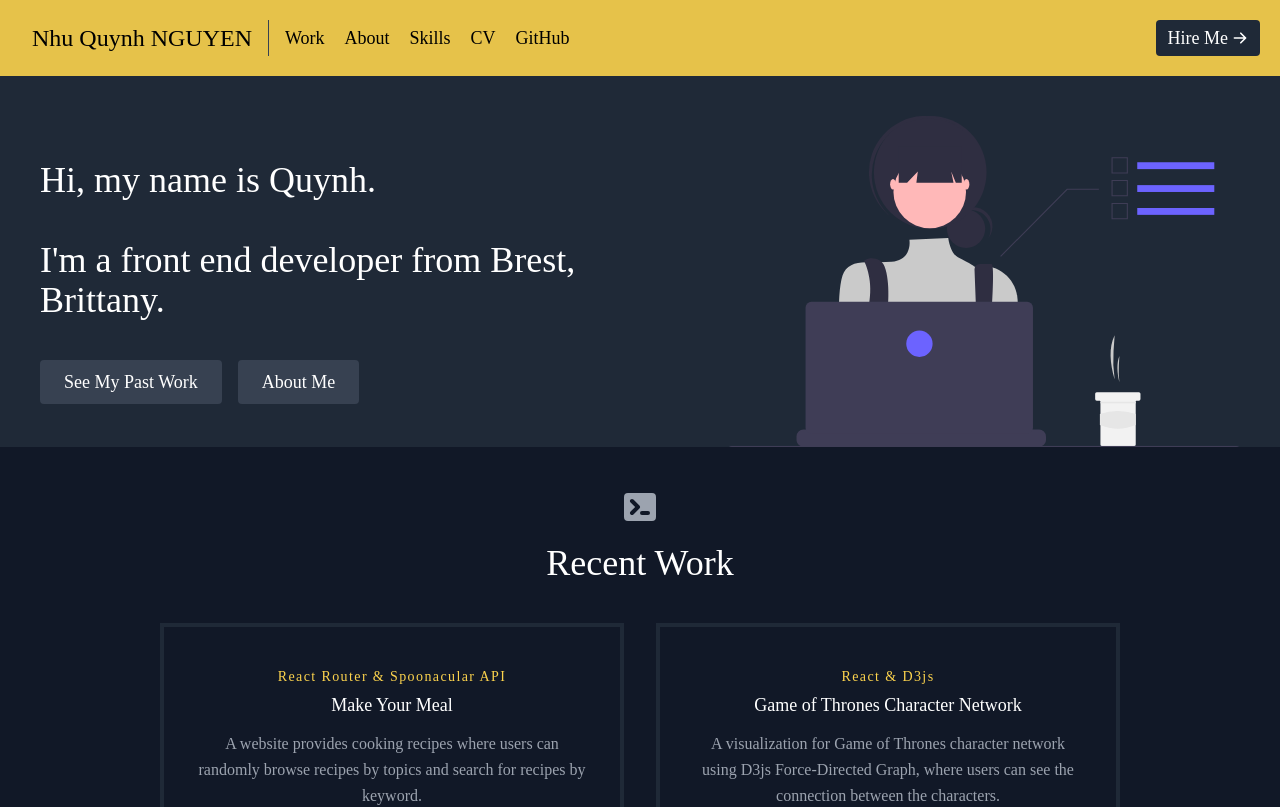
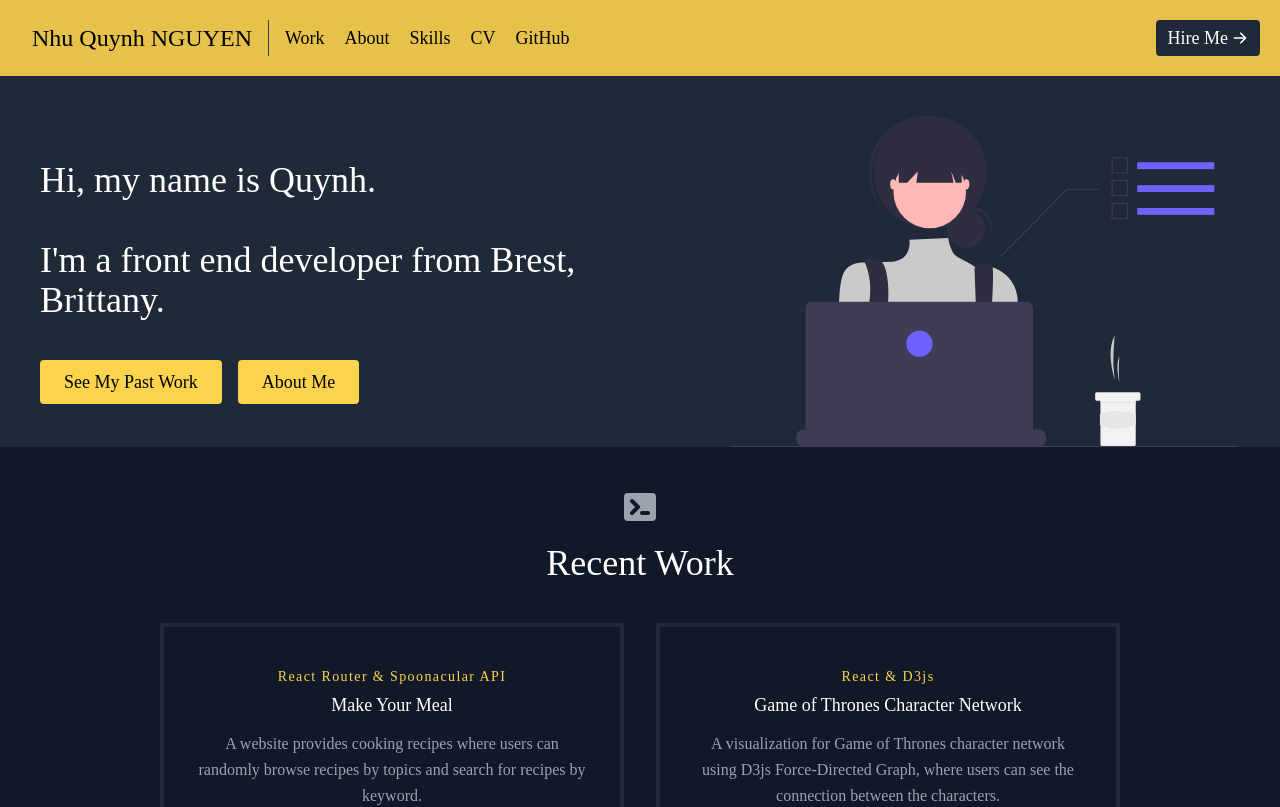
Before and after one commit to quynhnn-vn/react-Portfolio-FrontEnd, a React (Create React App) app: page / in a window 1280 px wide. Shown: the top 807 px of the page. Built offline with nearby package versions, Linux system fonts and the light colour scheme; a web font is replaced by a local one.

Commit message:
Update styles for button color/flex direction

```diff
--- a/src/components/About.js
+++ b/src/components/About.js
@@ -15,13 +15,13 @@ export const About = () => {
           <div className="flex justify-center">
             <a
               href="#projects"
-              className="inline-flex text-white bg-gray-700 border-0 py-2 px-6 focus:outline-none hover:bg-yellow-300 hover:text-black rounded text-lg"
+              className="inline-flex text-black bg-yellow-300 border-0 py-2 px-6 focus:outline-none hover:bg-gray-700 hover:text-white rounded text-lg"
             >
               See My Past Work
             </a>
             <a
               href="#about"
-              className="ml-4 inline-flex text-white bg-gray-700 border-0 py-2 px-6 focus:outline-none hover:bg-yellow-300 hover:text-black rounded text-lg"
+              className="ml-4 inline-flex text-black bg-yellow-300 border-0 py-2 px-6 focus:outline-none hover:bg-gray-700 hover:text-white rounded text-lg"
             >
               About Me
             </a>
--- a/src/components/AboutMe.js
+++ b/src/components/AboutMe.js
@@ -27,7 +27,7 @@ export const AboutMe = () => {
                 </div>
               )}
               {index % 2 === 1 && (
-                <div className="flex flex-row-reverse items-center gap-4 ">
+                <div className="flex flex-row sm:flex-row-reverse items-center gap-4 ">
                   <BookmarkIcon
                     className="text-yellow-300 w-8"
                     id={`flag${index}`}
--- a/src/components/Projects.js
+++ b/src/components/Projects.js
@@ -17,7 +17,7 @@ export function Projects() {
             <a
               href={project.link}
               key={project.image}
-              className="sm:w-1/2 w-100 p-4"
+              className="sm:w-1/2 w-full p-4"
               target="_blank"
             >
               <div className="flex relative">
```
